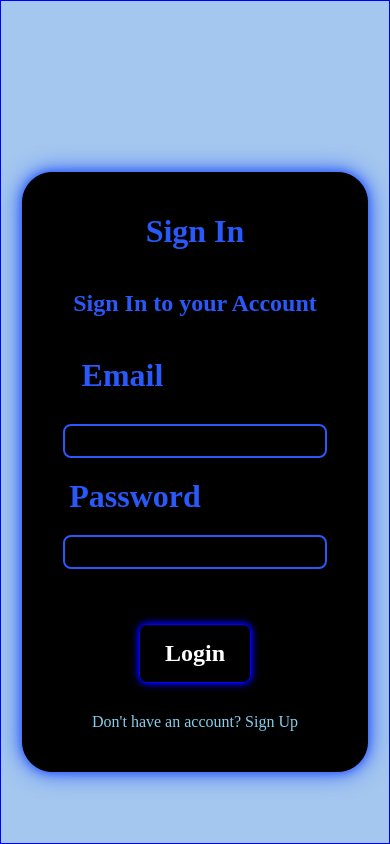
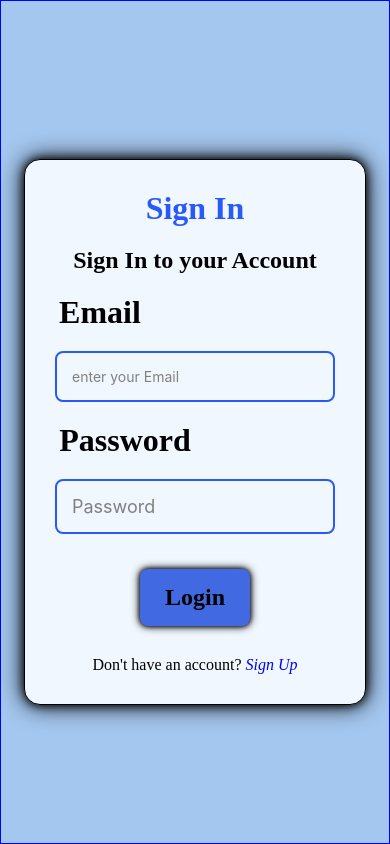
Before and after one commit to Vk4011/React-Native, a React Native app in the folder frontend/: screen /Home in a window 390 px wide. Built offline with nearby package versions, Linux system fonts and the light colour scheme.

Commit message:
Feat: RegisterScreen

```diff
--- a/frontend/Screens/LoginScreen.js
+++ b/frontend/Screens/LoginScreen.js
@@ -5,6 +5,8 @@ import {
   StyleSheet,
   KeyboardAvoidingView,
   Pressable,
+  Text,
+  TextInput
 } from "react-native";
 
 const LoginScreen = () => {
@@ -28,15 +30,15 @@ const LoginScreen = () => {
       <KeyboardAvoidingView>
         <view
           style={{
-            marginTop: 100,
+            marginTop: 20,
             justifyContent: "center",
             alignItems: "center",
-            padding: "40px",
-            borderRadius: "30px",
+            padding: "30px",
+            borderRadius: "16px",
             border: "1px solid black",
             boxShadow:
-              "0 0 10px rgb(41, 89, 249) ,0 0 25px rgb(41, 89, 249)",
-            backgroundColor: "black",
+              "0 0 10px ,0 0 25px ",
+            backgroundColor: "#f1f7fe",
             display: "flex",
             alignItem: "center",
             flexDirection: " column",
@@ -51,52 +53,55 @@ const LoginScreen = () => {
             style={{
               fontSize: "1.5rem",
               fontWeight: "900",
-              color: "rgb(41, 89, 249)",
-              marginTop: "40px",
+              color: "Black",
+              marginTop: "20px",
             }}
           >
             Sign In to your Account
           </text>
           <text
             style={{
-              color: "rgb(41, 89, 249)",
+              color: "black",
               fontSize: "2rem",
               fontWeight: "900",
-              marginTop: "40px",
-              marginRight: "145px",
+              marginTop: "20px",
+              marginRight: "190px",
             }}
           >
             Email
           </text>
-          <textInput
+          <TextInput
             value={email}
             onChangeText={(text) => setEmail(text)}
             style={{
               borderBottomColor: "green",
               borderBottomWidth: 1,
               marginVertical: 10,
-              width: 230,
+              width: 280,
               border: "2px solid rgb(41, 89, 249)",
-              marginTop: "30px",
+              marginTop: 20,
               padding: "15px",
               borderRadius:"8px",
               cursor: "pointer",
+
+
             }}
-            placeholderTextColor={"white"}
+            placeholderTextColor={"gray"}
             placeholder="enter your Email"
           />
           <text
             style={{
               fontSize: "2rem",
               fontWeight: "bold",
-              color: "rgb(41, 89, 249)",
-              marginTop: "20px",
-              marginRight: "120px",
+              color: "black",
+              marginTop: "10px",
+              marginRight: "140px",
             }}
           >
             Password
           </text>
-          <textInput
+
+          <TextInput
             value={password}
             onChangeText={(text) => SetPassword(text)}
             secureTextEntry={true}
@@ -105,12 +110,12 @@ const LoginScreen = () => {
               borderBottomcolor: "gray",
               borderBottomWidth: 1,
               marginVertical: 10,
-              width: 230,
-              marginTop: "20px",
+              width: 280,
+              marginTop: 20,
               border: "2px solid rgb(41, 89, 249)",
               padding: "15px",
               borderRadius:"8px",
-              color:"white",
+              color:"gray",
               cursor: "pointer",
             }}
             placeholderTextcolor={"white"}
@@ -119,7 +124,7 @@ const LoginScreen = () => {
           <Pressable
             style={{
               width: 200,
-              backgroundColor: "black",
+              // backgroundColor: "black",
               padding: 15,
               marginLeft: "auto",
               marginRight: "auto",
@@ -128,19 +133,21 @@ const LoginScreen = () => {
           >
             <text
               style={{
-                color: "white",
+                color: "black",
                 fontSize: "1.5rem",
                 fontWeight: "bold",
                 display: "block",
                 marginLeft: "auto",
                 marginRight: "auto",
-                border: "1px solid blue",
+                // border: "1px solid blue",
                 padding: "15px",
                 paddingLeft: "25px",
                 paddingRight: "25px",
                 borderRadius: "8px",
-                boxShadow: "0 0 5px blue,0 0 10px blue",
-                marginTop: "40px",
+                backgroundColor:"royalblue",
+                boxShadow: "0 0 5px ,0 0 10px ",
+                marginTop: 10,
+
               }}
             >
               Login
@@ -150,8 +157,8 @@ const LoginScreen = () => {
             onPress={() => navigation.navigate("Register")}
             style={{ marginTop: 15 }}
           >
-            <text style={{ textAlign: "center", color: "skyBlue", fontSize: 16 }}>
-              Don't have an account? Sign Up
+            <text style={{ textAlign: "center", color: "black", fontSize: 16 }}>
+              Don't have an account? <i style={{color:"blue"}}> Sign Up</i>
             </text>
           </Pressable>
         </view>
--- a/frontend/Screens/RegisterScreen.js
+++ b/frontend/Screens/RegisterScreen.js
@@ -1,10 +1,95 @@
-import React from 'react';
-import {View, StyleSheet} from 'react-native';
+import { useNavigation } from '@react-navigation/native';
+import React, { useState } from 'react';
+import {View, StyleSheet,Text,TextInput,Pressable,KeyboardAvoidingView} from 'react-native';
 
 const RegisterScreen = () => {
+    const [email,setEmail]= useState("");
+    const[name,setName] = useState("");
+    const [password, SetPassword] = useState("");
+    const navigation = useNavigation();
     return (
-        <View>
+        <View style={{
+            flex:1,
+            backgroundColor: "rgb(110, 178, 239)",
+            padding: 10,
+            alignItems: "center"
+        }}>
+           <KeyboardAvoidingView>
+            <View
+            style={{
+                marginTop: 100,
+                justifyContent: "center",
+                alignItems:"center"
+            }}
+            >
+                <Text style={{color:"#4a55a2",fontSize:17,fontWeight:"600"
+            }}>Sign In</Text>
+            <Text style={{
+                fontSize:17,fontWeight:"600",marginTop:15
+            }}>
+                    Sign In to Your Account
+            </Text>
+            <View style={{
+                marginTop: 50
+            }}>
+                <Text style={{fontSize:18,fontWeight:"600",color:"black"}}>
+                    Email
+                </Text>
+                <TextInput
+                value={email}
+                onChangeText={(text)=>setEmail(text)}
+                style={{borderBottomColor:"black",borderBottomWidth:1,marginVertical:10,width:300}}
+                placeholder='enter your Email'
+                placeholderTextColor={"black"}
+                >
 
+                </TextInput>
+                <Text style={{fontSize:18,fontWeight:"600",color:"black"}}>
+                    password
+                </Text>
+                <TextInput
+                  value={password}
+                  onChangeText={(text)=>setPassword(text)}
+                style={{borderBottomColor:"black",borderBottomWidth:1,marginVertical:10,width:300}}
+                placeholder='password'
+                placeholderTextColor={"black"}
+                >
+
+                </TextInput>
+            </View>
+            <Pressable
+            style={{
+                width:200,
+                backgroundColor: "#4a55a2",
+                padding:15,
+                marginTop: 50,
+                marginLeft:"auto",
+                marginRight:"auto",
+                borderRadius:6
+            }}>
+                <Text style={{
+                    color:"white",
+                    fontSize:16,
+                    fontWeight:"bold",
+                    textAlign:"center"
+                }}>
+                    Login
+                </Text>
+            </Pressable>
+
+            <Pressable
+            onPress={()=>navigation.navigate("Home")}
+            style={{
+                marginTop:15
+            }}>
+                <text style={{ textAlign: "center", color: "gray", fontSize: 16 }}>
+              Already have an account? <i style={{color:"blue"}}> Sign Up</i>
+            </text>
+
+            </Pressable>
+
+            </View>
+           </KeyboardAvoidingView>
         </View>
     );
 }
--- a/frontend/Screens/app.css
+++ b/frontend/Screens/app.css
@@ -6,4 +6,6 @@ body{
    flex-direction: column;
    column-gap: 20px;
    cursor: pointer;
+   color: rgb(58, 178, 243);
+   background-image: linear-gradient(to right,rgb(234, 84, 109),rgb(233, 89, 180));
 }
```
